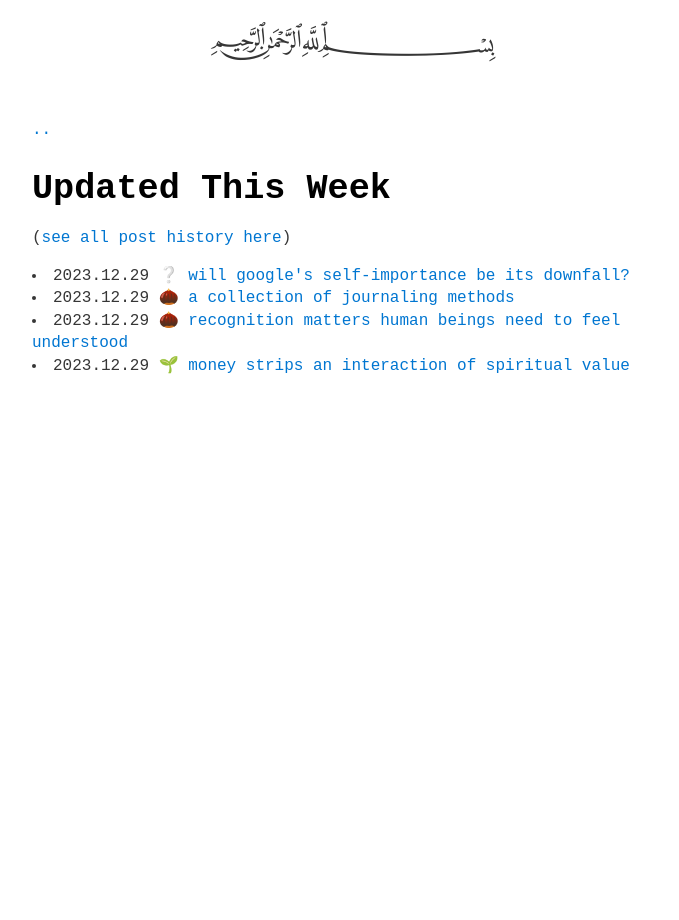
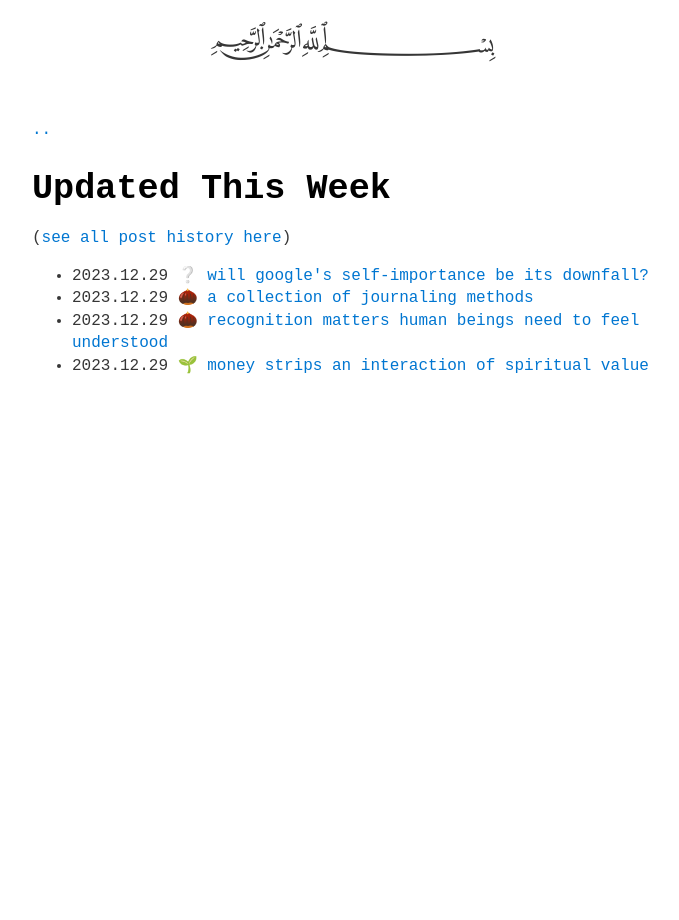
Before and after one commit to person-al/person-al.github.io, a Jekyll site: the page built from this-week.md, in a window 1280 px wide. Shown: the whole page, without its empty margins (288-967 px from the left). Built offline with Jekyll 4.4.1, drawn with Linux system fonts in a browser that asks for light colours.

Commit message:
Add list of recently updated posts to the menu

```diff
--- a/_includes/posts_updated_in_the_last_week.html
+++ b/_includes/posts_updated_in_the_last_week.html
@@ -1,20 +1,39 @@
 {% assign timeframe = 604800 %}
+{% assign num_updated_posts = 0 %}
+{%-assign limit_exceeded = false-%}
 
-{%  if site.posts.size > 0%}
-  <ul>
-  </ul>
 
+{%  if site.posts.size > 0 %}
   {% for post in site.posts %}
+    <!--determine if post was modified recently-->
     {% assign post_in_seconds = post.last_modified_at | date: "%s" | plus: 0 %}
     {% assign recent_posts = "now" | date: "%s" | minus: timeframe  %}
     {% if post_in_seconds > recent_posts %}
+      <!-- if we'll have at least one post in this list and we haven't done so already, open the list element-->
+      {% if num_updated_posts == 0 %}
+          <ul>
+      {% endif %}
+      <!-- if we've hit our limit -->
+      {% if include.limit and num_updated_posts >= include.limit %}
+        <!-- track that there are more to show -->
+        {%-assign limit_exceeded = true-%}
+        <!-- but break before we show any more -->
+        {% break %}
+      {% endif %}
       <li>
           <span>{{- post.last_modified_at | date: site.theme_config.home_date_format -}}</span>
           <a href="{{ post.url | relative_url }}">{{ post.title | downcase }}</a>
       </li>
+      <!-- count how many posts we have -->
+      {% assign num_updated_posts = num_updated_posts | plus: 1 %}
     {% endif %}
-
-{%- endfor -%}
-
+  {%- endfor -%}
+  {%- if include.show_more and limit_exceeded -%}
+    <li><a href="{{ include.show_more_url }}">{{ include.show_more_text | default: "Show more..." }}</a></li>
+  {%- endif -%}
+  <!-- if we opened the list element, close it -->
+  {% if num_updated_posts > 0 %}
+    </ul>
+  {% endif %}
 
 {% endif %}
```
Also changed, not shown: _data/menu.yml (+6 -2 lines), _includes/menu_item.html (+9 -0 lines).
